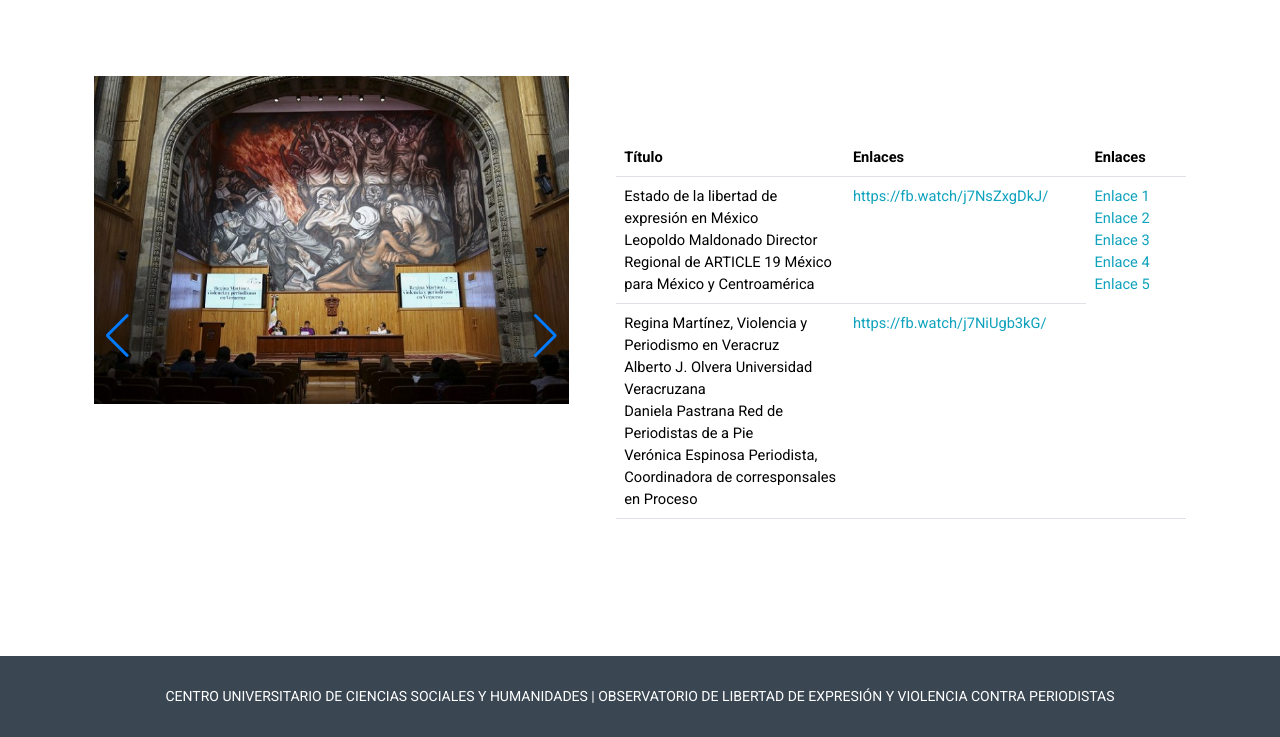
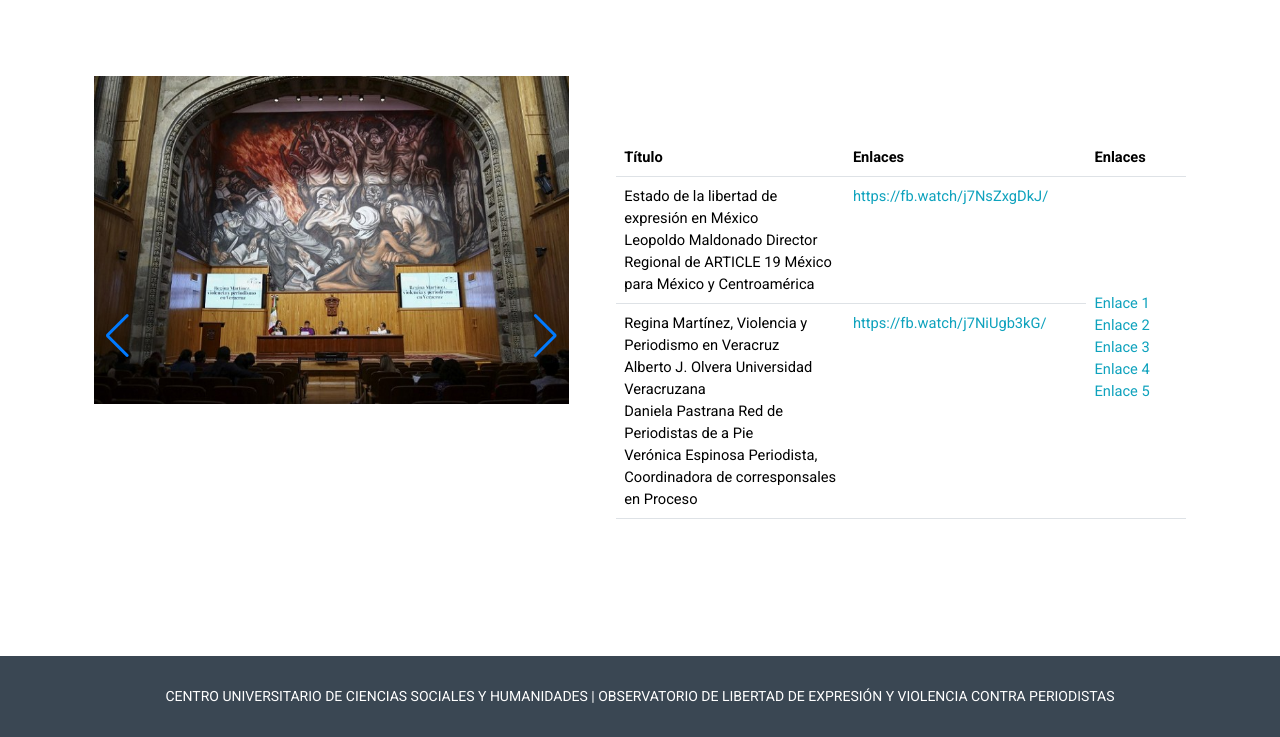
Before and after one commit to JobMoreno98/observatorio, a PHP site: page /catedra.php in a window 1280 px wide. Shown: the part 184-921 px from the top of the page. Run offline with PHP 8.4, Linux system fonts and the light colour scheme.

Commit message:
se corrigeron cosas 2

```diff
--- a/catedra.php
+++ b/catedra.php
@@ -41,7 +41,7 @@ require_once "layouts/head.php";
                                 Director Regional de ARTICLE 19 México para México y Centroamérica
                             </td>
                             <td><a href="https://fb.watch/j7NsZxgDkJ/">https://fb.watch/j7NsZxgDkJ/</a></td>
-                            <td rowspan="2" style="max-width:200px;">
+                            <td rowspan="2" style="max-width:200px;vertical-align: middle;">
                                 <a href="https://www.cfpdudgvirtual.org/regina-martinez-violencia-y-periodismo-en-veracruz/">Enlace 1</a>
                                 <br>
                                 <a href="https://www.debate.com.mx/guadalajara/Realizara-UdeG-en-Jalisco-catedra-sobre-periodistas-asesinados-en-Mexico-Comienzan-con-Veracruz--20220317-0208.html">Enlace 2</a>
```
